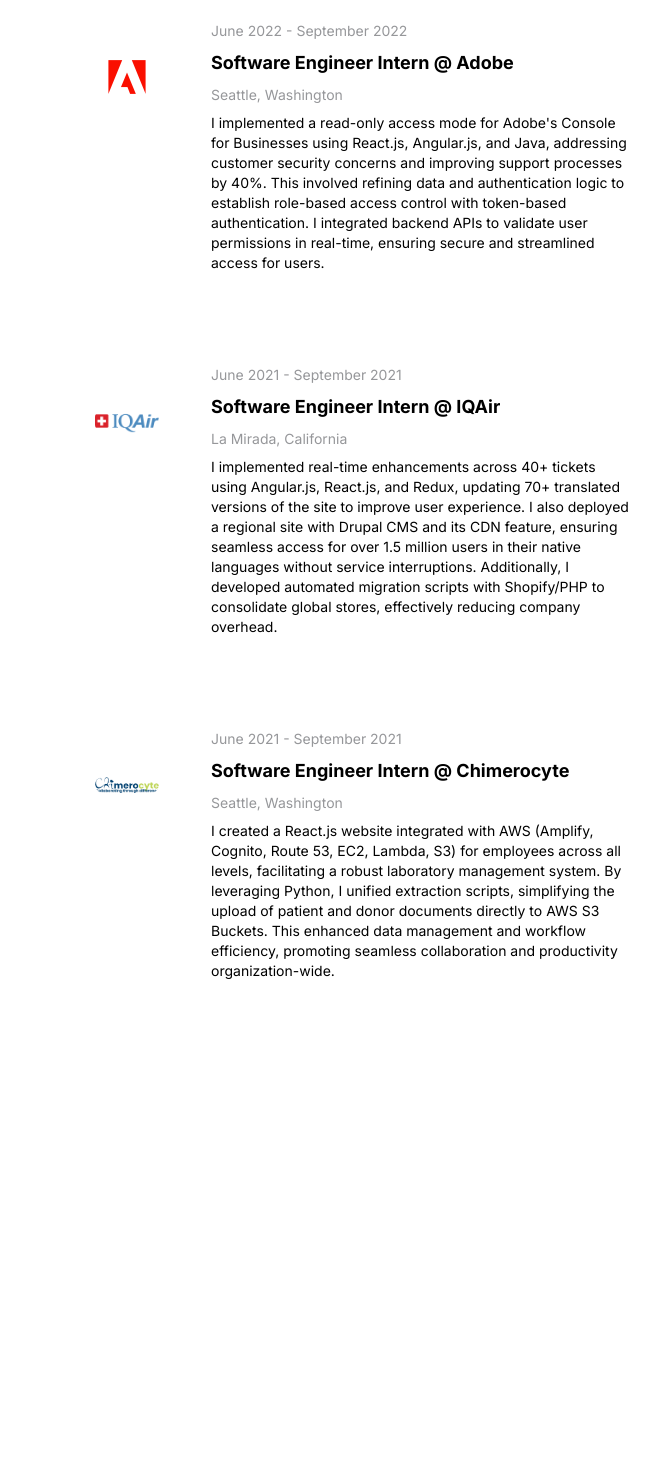
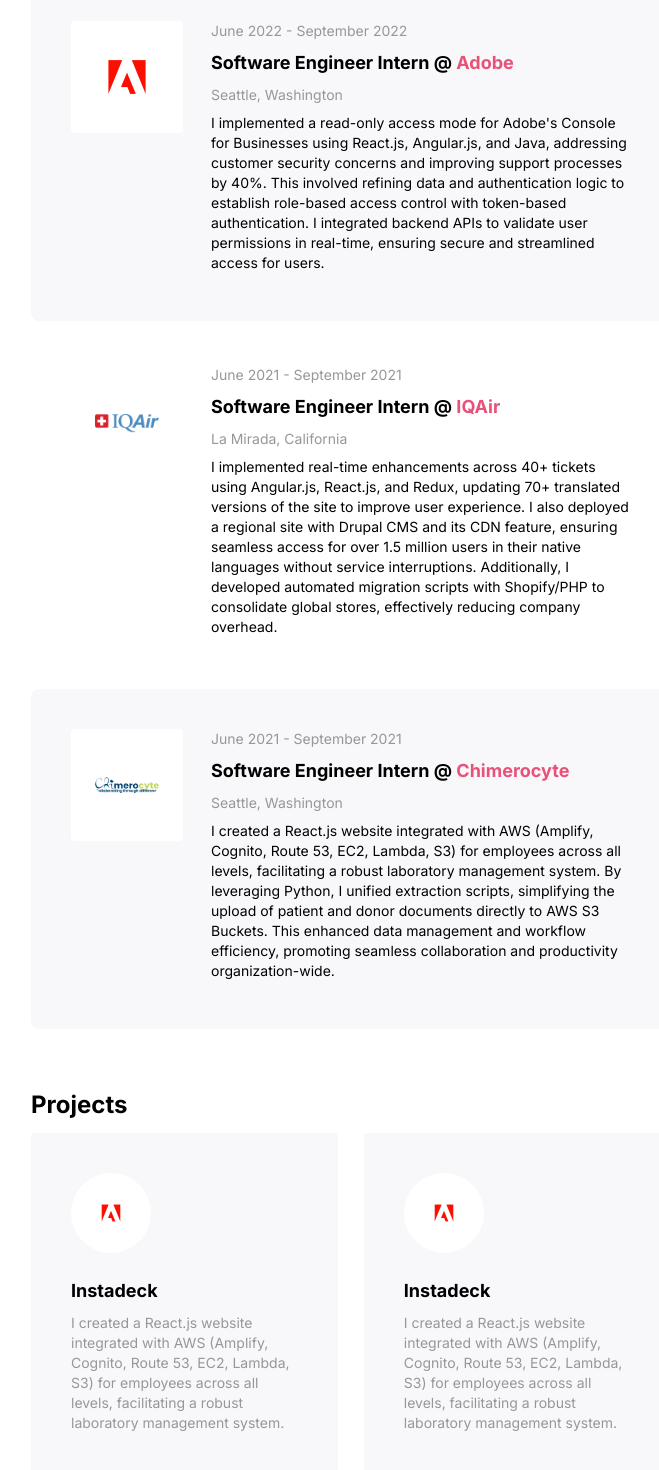
Before and after one commit to juliuscecilia33/PortfolioV3, a Next.js app: page / in a window 1280 px wide. Shown: the part 1242-2712 px from the top of the page, without its empty margins (289-948 px from the left). Before the commit the page ends 2315 px from the top, so only its background shows below. Built offline with nearby package versions, Linux system fonts and the light colour scheme.

Commit message:
fixed experience and set up projects

```diff
--- a/src/app/components/Experience.tsx
+++ b/src/app/components/Experience.tsx
@@ -10,6 +10,7 @@
   positionName: string;
   dateOfExperience: string;
   backgroundColor: string;
+  companyName: string;
 };
 
 const inter = Inter({ subsets: ["latin"] });
@@ -22,6 +23,7 @@
   backgroundColor,
   location,
   dateOfExperience,
+  companyName,
 }: ExperienceProps) => {
   return (
     <div
@@ -39,7 +41,10 @@
       <div className="flex flex-col w-[75%]">
         <div className="flex flex-col">
           <p className="text-[#96979A] text-sm mb-2">{dateOfExperience}</p>
-          <h2 className="text-lg text-black font-bold mb-2">{positionName}</h2>
+          <h2 className="text-lg text-black font-bold mb-2">
+            {positionName} @{" "}
+            <span className="text-[#E95278]">{companyName}</span>
+          </h2>
           <p className="text-[#96979A] text-sm mb-2">{location}</p>
           <p className="text-black text-sm mb-2">{description}</p>
         </div>
--- a/src/app/page.tsx
+++ b/src/app/page.tsx
@@ -1,11 +1,12 @@
 "use client";
 
 import Experience from "./components/Experience";
-import Hero from "./components/hero";
+import Hero from "./components/Hero";
 import Adobe from "../assets/AdobeRedLogo.png";
 import IQAir from "../assets/IQAir.png";
 import Chimerocyte from "../assets/Chimerocyte.png";
 import Leaps from "../assets/LeapsLogo.png";
+import Image, { StaticImageData } from "next/image";
 
 export default function Home() {
   return (
@@ -16,7 +17,8 @@
         imageSrc={Leaps}
         imageAlt="Leaps"
         description="I led a team of five using agile methodologies to develop a social communication app for sports enthusiasts. We utilized Flutter, Node.js, AWS services (S3, RDS, API Gateway, Cognito), and PostgreSQL to create a mobile app that enhanced user engagement in sports activities and team collaboration. Our project received $8k in funding from the AWS Startup Program and was showcased at UW's 2024 Science and Technology Showcase, highlighting our innovation in sports technology."
-        positionName="Co-Founder and Software Engineer @ Leaps"
+        positionName="Co-Founder and Software Engineer"
+        companyName="Leaps"
         location="Seattle, Washington"
         backgroundColor="#F8F8FA"
         dateOfExperience="November 2023 - May 2024"
@@ -25,7 +27,8 @@
         imageSrc={Adobe}
         imageAlt="Adobe 2023"
         description="I developed a dynamic email automation solution for Adobe using Microsoft Outlook's Actionable Messages/Adaptive Cards and Google's AMP for Gmail, optimizing product approval workflows and cutting errors by 30%. I integrated this with Adobe's backend using Python and Node.js for security and reliability. Additionally, I helped in the transition of Adobe's Console for Businesses from Angular.js to React.js, ensuring smooth integration and performance using Jasmine.js and Jest.js for testing."
-        positionName="Software Engineer Intern @ Adobe"
+        positionName="Software Engineer Intern"
+        companyName="Adobe"
         location="Seattle, Washington"
         backgroundColor="#FFFFFF"
         dateOfExperience="June 2023 - September 2023"
@@ -34,7 +37,8 @@
         imageSrc={Adobe}
         imageAlt="Adobe 2022"
         description="I implemented a read-only access mode for Adobe's Console for Businesses using React.js, Angular.js, and Java, addressing customer security concerns and improving support processes by 40%. This involved refining data and authentication logic to establish role-based access control with token-based authentication. I integrated backend APIs to validate user permissions in real-time, ensuring secure and streamlined access for users."
-        positionName="Software Engineer Intern @ Adobe"
+        positionName="Software Engineer Intern"
+        companyName="Adobe"
         location="Seattle, Washington"
         backgroundColor="#F8F8FA"
         dateOfExperience="June 2022 - September 2022"
@@ -43,7 +47,8 @@
         imageSrc={IQAir}
         imageAlt="IQAir"
         description="I implemented real-time enhancements across 40+ tickets using Angular.js, React.js, and Redux, updating 70+ translated versions of the site to improve user experience. I also deployed a regional site with Drupal CMS and its CDN feature, ensuring seamless access for over 1.5 million users in their native languages without service interruptions. Additionally, I developed automated migration scripts with Shopify/PHP to consolidate global stores, effectively reducing company overhead."
-        positionName="Software Engineer Intern @ IQAir"
+        positionName="Software Engineer Intern"
+        companyName="IQAir"
         location="La Mirada, California"
         backgroundColor="#FFFFFF"
         dateOfExperience="June 2021 - September 2021"
@@ -52,11 +57,90 @@
         imageSrc={Chimerocyte}
         imageAlt="Chimerocyte"
         description="I created a React.js website integrated with AWS (Amplify, Cognito, Route 53, EC2, Lambda, S3) for employees across all levels, facilitating a robust laboratory management system. By leveraging Python, I unified extraction scripts, simplifying the upload of patient and donor documents directly to AWS S3 Buckets. This enhanced data management and workflow efficiency, promoting seamless collaboration and productivity organization-wide."
-        positionName="Software Engineer Intern @ Chimerocyte"
+        positionName="Software Engineer Intern"
+        companyName="Chimerocyte"
         location="Seattle, Washington"
         backgroundColor="#F8F8FA"
         dateOfExperience="June 2021 - September 2021"
       />
+      <h2 className="mt-14 mb-3 text-2xl font-bold">Projects</h2>
+      <div className="flex flex-wrap w-full justify-between">
+        <div className={`w-[48%] mb-6 bg-[#F8F8FA] flex flex-col p-10 rounded`}>
+          <div className="mb-6 w-20 h-20 aspect-square flex p-6 bg-white rounded-full items-center justify-center">
+            <Image
+              src={Adobe}
+              alt={"Adobe"}
+              className="w-auto h-auto rounded-lg items-center"
+            />
+          </div>
+          <h2 className="text-lg text-black font-bold mb-2">Instadeck</h2>
+          <p className="text-[#96979A] text-sm mb-2">
+            I created a React.js website integrated with AWS (Amplify, Cognito,
+            Route 53, EC2, Lambda, S3) for employees across all levels,
+            facilitating a robust laboratory management system.
+          </p>
+        </div>
+        <div className={`w-[48%] mb-6 bg-[#F8F8FA] flex flex-col p-10 rounded`}>
+          <div className="mb-6 w-20 h-20 aspect-square flex p-6 bg-white rounded-full items-center justify-center">
+            <Image
+              src={Adobe}
+              alt={"Adobe"}
+              className="w-auto h-auto rounded-lg items-center"
+            />
+          </div>
+          <h2 className="text-lg text-black font-bold mb-2">Instadeck</h2>
+          <p className="text-[#96979A] text-sm mb-2">
+            I created a React.js website integrated with AWS (Amplify, Cognito,
+            Route 53, EC2, Lambda, S3) for employees across all levels,
+            facilitating a robust laboratory management system.
+          </p>
+        </div>
+        <div className={`w-[48%] mb-6 bg-[#F8F8FA] flex flex-col p-10 rounded`}>
+          <div className="mb-6 w-20 h-20 aspect-square flex p-6 bg-white rounded-full items-center justify-center">
+            <Image
+              src={Adobe}
+              alt={"Adobe"}
+              className="w-auto h-auto rounded-lg items-center"
+            />
+          </div>
+          <h2 className="text-lg text-black font-bold mb-2">Instadeck</h2>
+          <p className="text-[#96979A] text-sm mb-2">
+            I created a React.js website integrated with AWS (Amplify, Cognito,
+            Route 53, EC2, Lambda, S3) for employees across all levels,
+            facilitating a robust laboratory management system.
+          </p>
+        </div>
+        <div className={`w-[48%] mb-6 bg-[#F8F8FA] flex flex-col p-10 rounded`}>
+          <div className="mb-6 w-20 h-20 aspect-square flex p-6 bg-white rounded-full items-center justify-center">
+            <Image
+              src={Adobe}
+              alt={"Adobe"}
+              className="w-auto h-auto rounded-lg items-center"
+            />
+          </div>
+          <h2 className="text-lg text-black font-bold mb-2">Instadeck</h2>
+          <p className="text-[#96979A] text-sm mb-2">
+            I created a React.js website integrated with AWS (Amplify, Cognito,
+            Route 53, EC2, Lambda, S3) for employees across all levels,
+            facilitating a robust laboratory management system.
+          </p>
+        </div>
+        <div className={`w-[48%] mb-6 bg-[#F8F8FA] flex flex-col p-10 rounded`}>
+          <div className="mb-6 w-20 h-20 aspect-square flex p-6 bg-white rounded-full items-center justify-center">
+            <Image
+              src={Adobe}
+              alt={"Adobe"}
+              className="w-auto h-auto rounded-lg items-center"
+            />
+          </div>
+          <h2 className="text-lg text-black font-bold mb-2">Instadeck</h2>
+          <p className="text-[#96979A] text-sm mb-2">
+            I created a React.js website integrated with AWS (Amplify, Cognito,
+            Route 53, EC2, Lambda, S3) for employees across all levels,
+            facilitating a robust laboratory management system.
+          </p>
+        </div>
+      </div>
     </div>
   );
 }
```
